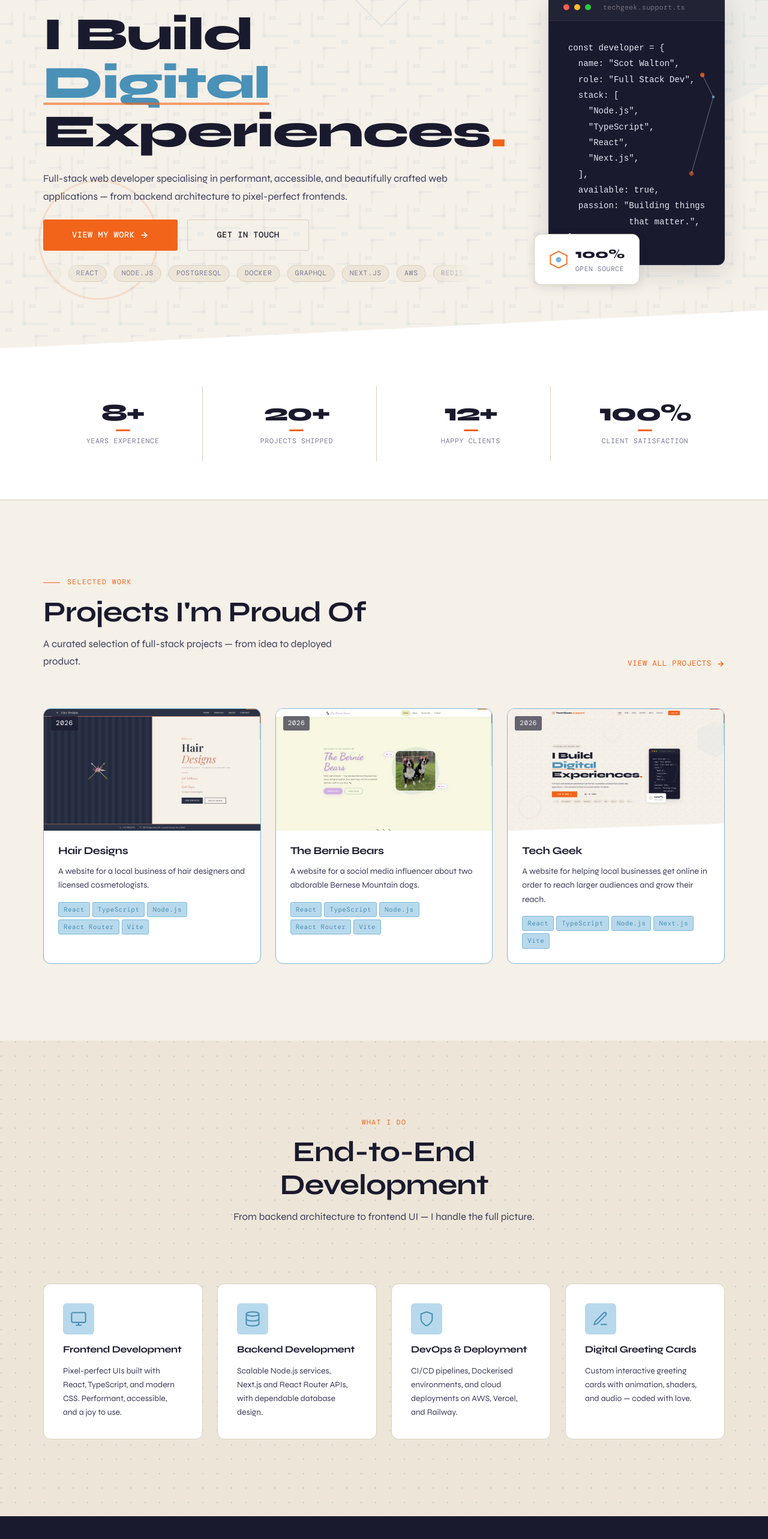
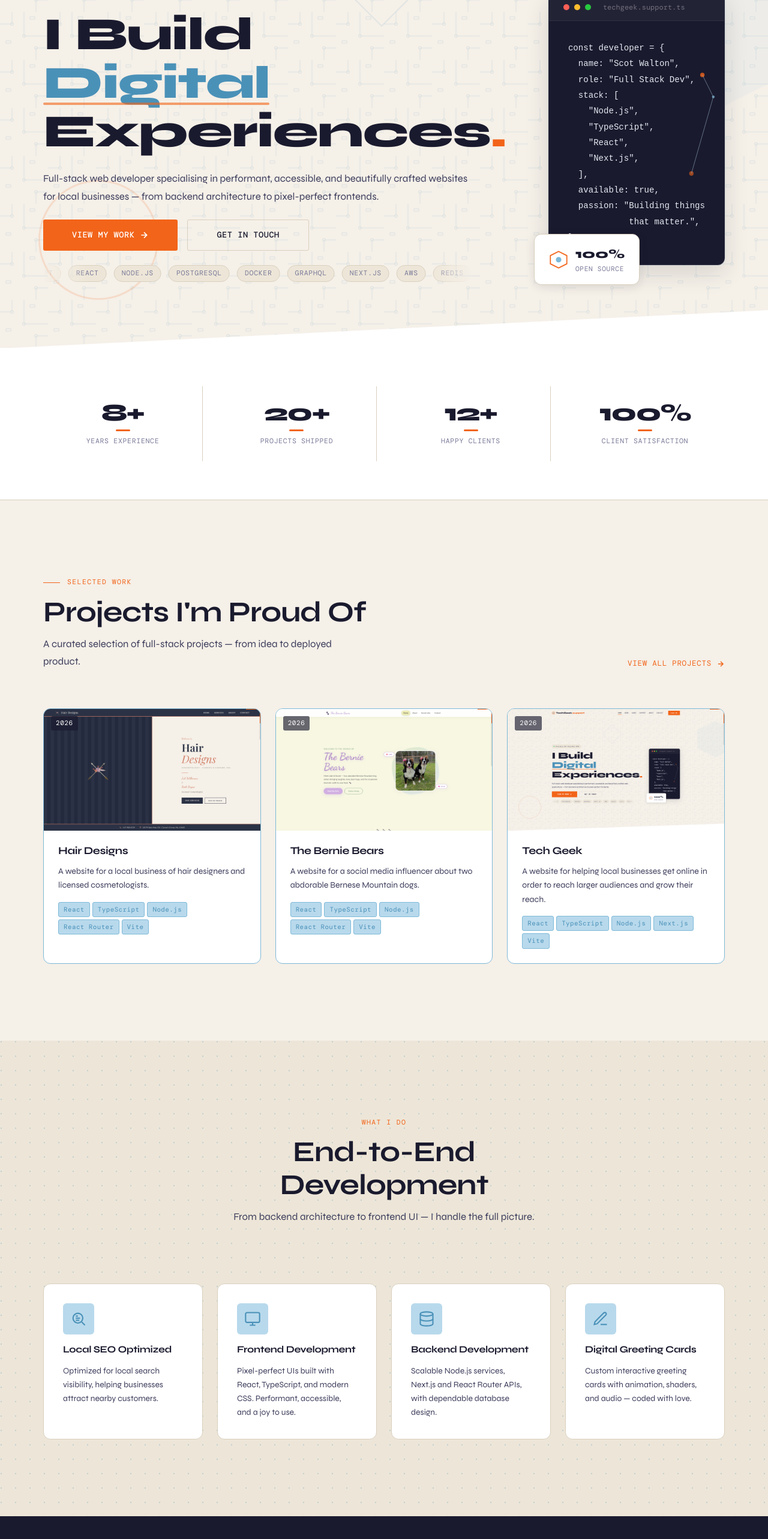
Before and after one commit to z4nta0/techgeek, a React (Vite) app: page / in a window 1280 px wide. Shown: the part 220-2786 px from the top of the page at 60% size. Built offline with nearby package versions, Linux system fonts and the light colour scheme; a web font is replaced by a local one.

Commit message:
Fix more Home page placeholder content into real content.

```diff
--- a/src/pages/Home.tsx
+++ b/src/pages/Home.tsx
@@ -52,7 +52,7 @@ export const Home: React.FC = () => {
 
             <p className={styles.heroSub}>
               Full-stack web developer specialising in performant, accessible, and
-              beautifully crafted web applications — from backend architecture to
+              beautifully crafted websites for local businesses — from backend architecture to
               pixel-perfect frontends.
             </p>
 
@@ -184,6 +184,19 @@ export const Home: React.FC = () => {
 
           <div className={styles.serviceGrid}>
             {[
+                {
+                icon: (
+                  <svg width="28" height="28" viewBox="0 0 24 24" fill="none" stroke="currentColor" strokeWidth="1.8">
+                    <circle cx="11" cy="11" r="7"/>
+                    <line x1="16.5" y1="16.5" x2="21" y2="21"/>
+                    <line x1="8" y1="11" x2="14" y2="11"/>
+                    <line x1="8" y1="8" x2="11" y2="8"/>
+                    <line x1="8" y1="14" x2="13" y2="14"/>
+                  </svg>
+                ),
+                title: 'Local SEO Optimized',
+                desc: 'Optimized for local search visibility, helping businesses attract nearby customers.',
+              },
               {
                 icon: (
                   <svg width="28" height="28" viewBox="0 0 24 24" fill="none" stroke="currentColor" strokeWidth="1.8">
@@ -204,15 +217,6 @@ export const Home: React.FC = () => {
                 ),
                 title: 'Backend Development',
                 desc: 'Scalable Node.js services, Next.js and React Router APIs, with dependable database design.',
-              },
-              {
-                icon: (
-                  <svg width="28" height="28" viewBox="0 0 24 24" fill="none" stroke="currentColor" strokeWidth="1.8">
-                    <path d="M12 22s8-4 8-10V5l-8-3-8 3v7c0 6 8 10 8 10z"/>
-                  </svg>
-                ),
-                title: 'DevOps & Deployment',
-                desc: 'CI/CD pipelines, Dockerised environments, and cloud deployments on AWS, Vercel, and Railway.',
               },
               {
                 icon: (
```
